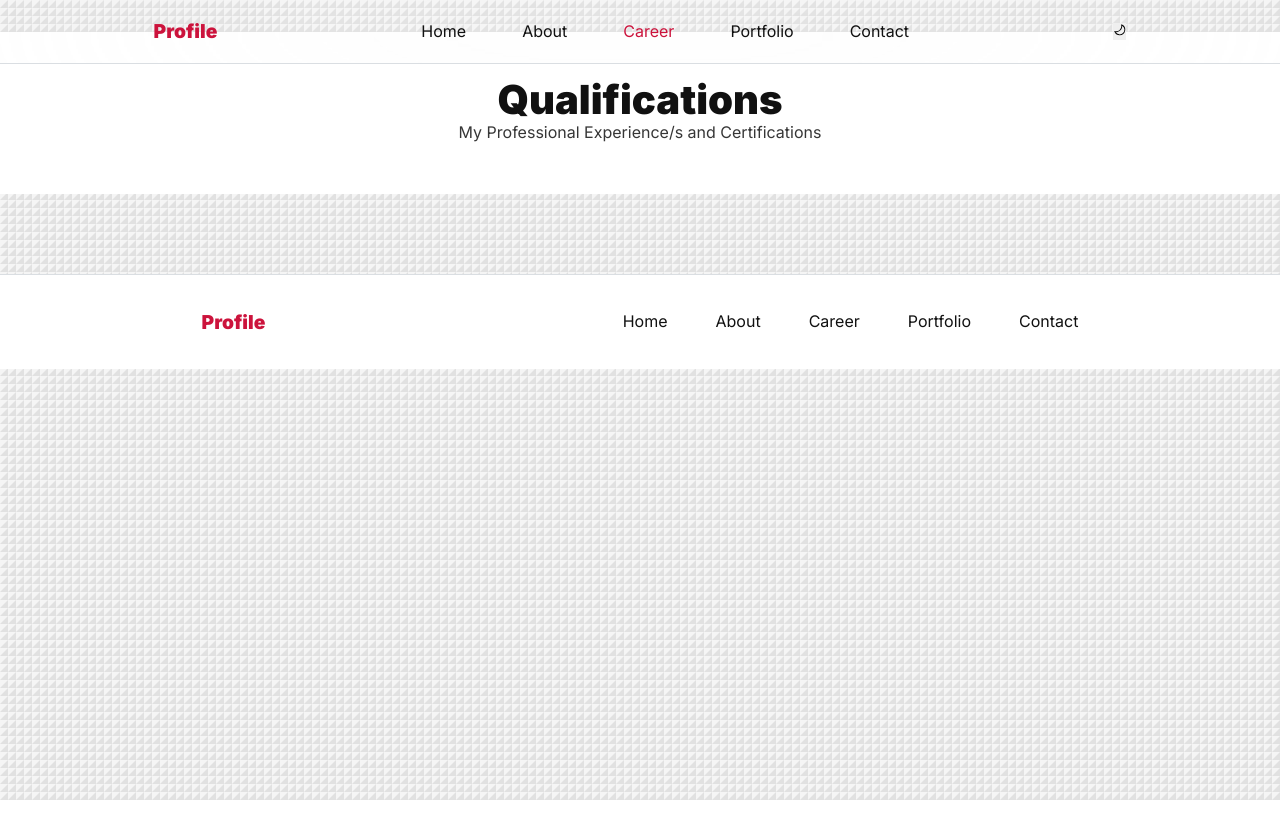
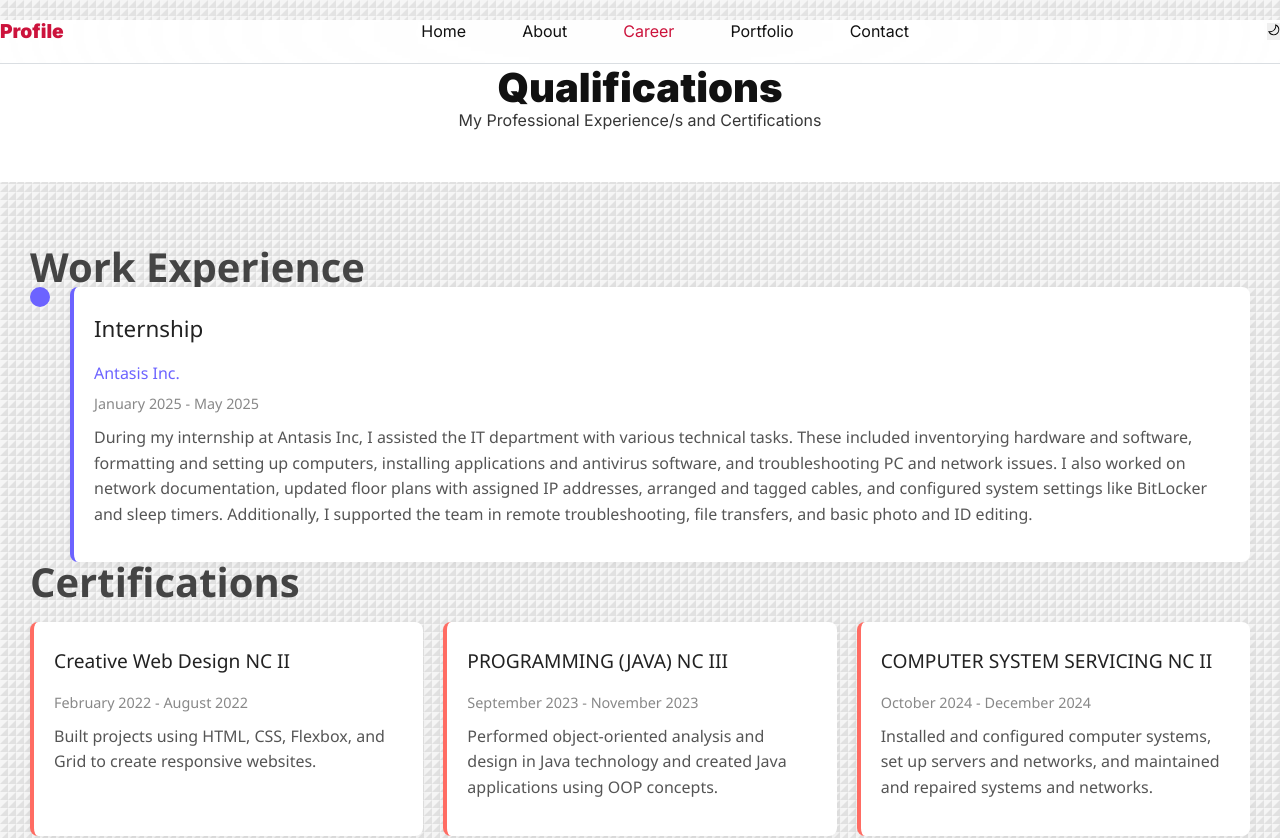
Before and after one commit to ronlataza/e-porfolio, a Next.js app: page /career in a window 1280 px wide. Shown: the top 838 px of the page. Before the commit the page ends 800 px from the top, so only its background shows below. Built offline with nearby package versions, Linux system fonts and the light colour scheme.

Commit message:
addingcodes

```diff
--- a/app/career/page.jsx
+++ b/app/career/page.jsx
@@ -1,11 +1,73 @@
 import React from 'react'
 import styles from './services.module.css'
 import SectionHeader from '../components/section-header/SectionHeader'
+
+const ServiceItem = ({ title, company, date, description }) => (
+  <div className={styles.serviceItem}>
+    <div className={styles.iconLine}>
+      <div className={styles.icon}></div>
+      <div className={styles.line}></div>
+    </div>
+    <div className={styles.content}>
+      <h3>{title}</h3>
+      {company && <p className={styles.company}>{company}</p>}
+      <p className={styles.date}>{date}</p>
+      <p className={styles.description}>{description}</p>
+    </div>
+  </div>
+);
+
+const CertificationCard = ({ title, date, description }) => (
+  <div className={styles.certCard}>
+    <h3>{title}</h3>
+    <p className={styles.date}>{date}</p>
+    <p className={styles.description}>{description}</p>
+  </div>
+);
+
+
+
 const page = () => {
   return (
     <section>
       <SectionHeader title="Qualifications" subtitle="My Professional Experience/s and Certifications"></SectionHeader>
+
+     <div className={styles.servicesPage}>
+        <h2 className={styles.subheading}>Work Experience</h2>
+        <div className={styles.timeline}>
+          <ServiceItem
+            title="Internship"
+            company="Antasis Inc."
+            date="January 2025 - May 2025"
+            description={`During my internship at Antasis Inc, I assisted the IT department with various technical tasks. These included inventorying hardware and software, formatting and setting up computers, installing applications and antivirus software, and troubleshooting PC and network issues. I also worked on network documentation, updated floor plans with assigned IP addresses, arranged and tagged cables, and configured system settings like BitLocker and sleep timers. Additionally, I supported the team in remote troubleshooting, file transfers, and basic photo and ID editing.`}
+          />
+        </div>
+
+        <h2 className={styles.subheading}>Certifications</h2>
+        <div className={styles.certificationsGrid}>
+          <CertificationCard
+            title="Creative Web Design NC II"
+            date="February 2022 - August 2022"
+            description="Built projects using HTML, CSS, Flexbox, and Grid to create responsive websites."
+          />
+          <CertificationCard
+            title="PROGRAMMING (JAVA) NC III"
+            date="September 2023 - November 2023"
+            description="Performed object-oriented analysis and design in Java technology and created Java applications using OOP concepts."
+          />
+          <CertificationCard
+            title="COMPUTER SYSTEM SERVICING NC II"
+            date="October 2024 - December 2024"
+            description="Installed and configured computer systems, set up servers and networks, and maintained and repaired systems and networks."
+          />
+        </div>
+      </div>
+
+
+
     </section>
+
+
   )
 }
 
--- a/app/career/services.module.css
+++ b/app/career/services.module.css
@@ -0,0 +1,216 @@
+.servicesPage {
+  padding: 1px 30px 30px 30px;
+  font-family: 'Segoe UI', Tahoma, Geneva, Verdana, sans-serif;
+}
+
+.heading {
+  font-size: 2rem;
+  margin-bottom: 30px;
+  text-align: center;
+  color: #333;
+}
+.certCard {
+  flex: 1 1 300px;
+  background-color: #fff;
+  border-left: 4px solid #ff6c63;
+  padding: 20px;
+  border-radius: 8px;
+  box-shadow: 0 2px 8px rgba(0, 0, 0, 0.05);
+  max-width: 100%;
+  transition: transform 0.3s ease, box-shadow 0.3s ease;
+}
+
+.certCard:hover {
+  transform: scale(1.03);
+  box-shadow: 0 8px 20px rgba(0, 0, 0, 0.1);
+}
+.subheading {
+  font-size: 2.5rem;
+  font-weight: 600;
+  margin: 5 0 15px;
+  color: #444;
+}
+
+.timeline {
+  display: flex;
+  flex-direction: column;
+  gap: 40px;
+  position: relative;
+}
+
+.serviceItem {
+  display: flex;
+  align-items: flex-start;
+  position: relative;
+  opacity: 0;
+  animation: fadeInUp 0.6s ease forwards;
+  animation-delay: var(--delay, 0s);
+}
+
+.iconLine {
+  display: flex;
+  flex-direction: column;
+  align-items: center;
+  margin-right: 20px;
+}
+
+.icon {
+  width: 20px;
+  height: 20px;
+  background-color: #6c63ff;
+  border-radius: 50%;
+  z-index: 1;
+}
+
+.line {
+  flex-grow: 1;
+  width: 2px;
+  background-color: #ccc;
+  margin-top: 5px;
+}
+
+.content {
+  background-color: #fff;
+  padding: 20px;
+  border-radius: 8px;
+  border-left: 4px solid #6c63ff;
+  box-shadow: 0 2px 8px rgba(0, 0, 0, 0.05);
+  flex: 1;
+}
+
+.content h3 {
+  margin: 0 0 10px;
+  font-size: 1.4rem;
+  color: #222;
+}
+
+.company {
+  font-size: 1rem;
+  font-weight: 500;
+  color: #6c63ff;
+  margin-bottom: 5px;
+}
+
+.date {
+  font-size: 0.9rem;
+  color: #888;
+  margin-bottom: 10px;
+}
+
+.description {
+  font-size: 1rem;
+  color: #555;
+  margin-bottom: 15px;
+}
+
+.buttons {
+  display: flex;
+  gap: 10px;
+}
+
+.previewButton,
+.demoButton {
+  padding: 10px 16px;
+  border: none;
+  border-radius: 5px;
+  font-weight: bold;
+  cursor: pointer;
+  transition: background-color 0.3s ease;
+}
+
+.previewButton {
+  background-color: #6c63ff;
+  color: #fff;
+}
+
+.previewButton:hover {
+  background-color: #554ee3;
+}
+
+.demoButton {
+  background-color: #ff6c63;
+  color: #fff;
+}
+
+.demoButton:hover {
+  background-color: #e0554c;
+}
+
+/* Certifications Grid */
+.certificationsGrid {
+  display: flex;
+  flex-wrap: wrap;
+  gap: 20px;
+  margin-top: 20px;
+  justify-content: space-between;
+}
+
+.certCard {
+  flex: 1 1 300px;
+  background-color: #fff;
+  border-left: 4px solid #ff6c63;
+  padding: 20px;
+  border-radius: 8px;
+  box-shadow: 0 2px 8px rgba(0, 0, 0, 0.05);
+  max-width: 100%;
+}
+
+.certCard h3 {
+  font-size: 1.2rem;
+  margin-bottom: 10px;
+  color: #222;
+}
+
+.certCard .date {
+  font-size: 0.9rem;
+  color: #888;
+  margin-bottom: 10px;
+}
+
+.certCard .description {
+  font-size: 1rem;
+  color: #555;
+}
+
+/* Responsive Layout */
+@media (max-width: 768px) {
+  .serviceItem {
+    flex-direction: column;
+    align-items: flex-start;
+  }
+
+  .iconLine {
+    flex-direction: row;
+    align-items: center;
+    margin-bottom: 10px;
+    margin-right: 0;
+  }
+
+  .line {
+    height: 2px;
+    width: 100%;
+    margin-top: 0;
+    margin-left: 10px;
+  }
+
+  .content {
+    border-left: none;
+    border-top: 4px solid #6c63ff;
+  }
+
+  .certificationsGrid {
+    flex-direction: column;
+  }
+}
+
+/* Animation */
+@keyframes fadeInUp {
+  from {
+    opacity: 0;
+    transform: translateY(30px);
+  }
+  to {
+    opacity: 1;
+    transform: translateY(0);
+  }
+}
--- a/app/components/section-header/section-header.module.css
+++ b/app/components/section-header/section-header.module.css
@@ -3,6 +3,7 @@
     padding: 3rem 0;
     text-align: center;
     background: var(--color-gray-0);
+    margin-top: 20px;
 }
 .sectionHeader h3{
     color: var(--color-primary);
--- a/app/globals.css
+++ b/app/globals.css
@@ -1,3 +1,5 @@
+
+
 * {
   list-style: none;
   border: 0;
@@ -253,3 +255,6 @@ main.dark .swiper-pagination-bullet.swiper-pagination-bullet-active {
 html {
   scroll-behavior: smooth;
 }
+@tailwind base;
+@tailwind components;
+@tailwind utilities;
--- a/package.json
+++ b/package.json
@@ -17,7 +17,11 @@
   },
   "devDependencies": {
     "@eslint/eslintrc": "^3",
+    "@tailwindcss/postcss": "^4.1.11",
+    "autoprefixer": "^10.4.21",
     "eslint": "^9",
-    "eslint-config-next": "15.3.4"
+    "eslint-config-next": "15.3.4",
+    "postcss": "^8.5.6",
+    "tailwindcss": "^4.1.11"
   }
 }
```
Also changed, not shown: 1 other file (tests, documents, lock files or other folders).
